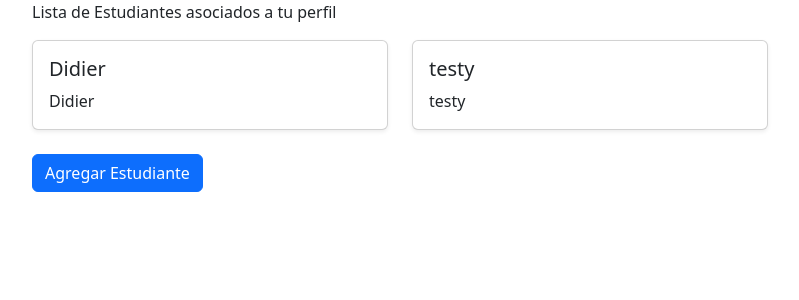
After one commit to didieralz/web-casacultura, a Django app: page /cursos/estudiantes/ in a window 1280 px wide. The commit adds this page. Shown: the top 300 px of the page, without its empty margins (50-849 px from the left). Run offline with Django 5.2, Linux system fonts and the light colour scheme; a user stored in the database is signed in; data comes from the database, SQL or seed files in the repository; both versions use the stored data as it was after the commit.

Commit message:
Se agrega funcion para vista de lista de estudiantes

```diff
--- /dev/null
+++ b/cursos/templates/cursos/Estudiante_list.html
@@ -0,0 +1,29 @@
+<!--http://127.0.0.1:8000/cursos/estudiantes/-->
+
+{% extends "base.html" %}
+
+{% block page_content %}
+
+<p>Lista de Estudiantes asociados a tu perfil</p>
+
+<div class="row">
+    {% for Estudiante in Estudiantes %}
+        <div class="col-md-4">
+            <div class="card h-100 shadow-sm">
+                <div class="card-body d-flex flex-column">
+                    <h5 class="card-title">{{ Estudiante.nombres }}</h5>
+                    <p class="card-text">{{ Estudiante.nombres|truncatewords:20 }}</p>
+                    <!--faltan Botones para editar y borrar-->
+                </div>
+            </div>
+        </div>
+    {% endfor %}
+
+</div>
+<br>
+<a href="{% url 'estudiante_new' %}"
+    class="btn btn-primary">
+    Agregar Estudiante
+</a>
+
+{% endblock %}
--- a/cursos/urls.py
+++ b/cursos/urls.py
@@ -5,5 +5,6 @@ urlpatterns = [
     path("", views.Curso_index, name="curso_index"),
     path("<int:pk>/", views.Curso_detail, name="curso_detail"),
     path("registro_estudiante/",views.estudiante_new,name="estudiante_new"),
+    path("estudiantes/",views.estudiante_list,name="estudiante_list"),
 
 ]
--- a/cursos/views.py
+++ b/cursos/views.py
@@ -1,7 +1,7 @@
 # cursoss/views.py
 
 from django.shortcuts import render, redirect
-from cursos.models import Curso
+from cursos.models import Curso,Estudiante
 from django.contrib.auth.decorators import login_required #implmentarlogin required, en seting se debe poner login url
 from . import forms
 
@@ -35,8 +35,16 @@ def estudiante_new(request):
             newEstudiante = form.save(commit = False)
             newEstudiante.usuario = request.user
             newEstudiante.save()
-            return redirect("home") #hay que cambiar el redirect a la pagina de lista de estudiantes cuando exista
+            return redirect("estudiante_list") #hay que cambiar el redirect a la pagina de lista de estudiantes cuando exista
     else:
         form = forms.CreateEstudiante()
     context = {'form':form}
     return render(request,'cursos/estudiante_new.html',context)
+
+@login_required(login_url="/users/login")
+def estudiante_list(request):
+    Estudiantes = Estudiante.objects.filter(usuario=request.user)
+    context = {
+        "Estudiantes": Estudiantes
+    }
+    return render(request, "cursos/Estudiante_list.html", context)
--- a/pages/templates/pages/home.html
+++ b/pages/templates/pages/home.html
@@ -25,5 +25,9 @@
         class="btn btn-primary">
         Ver cusos
     </a>
+    <a href="{% url 'estudiante_list' %}"
+        class="btn btn-primary">
+        Mi Perfil de estudiante
+    </a>
 
 {% endblock page_content %}
```
Also changed, not shown: progess.md (+2 -1 lines), db.sqlite3.
